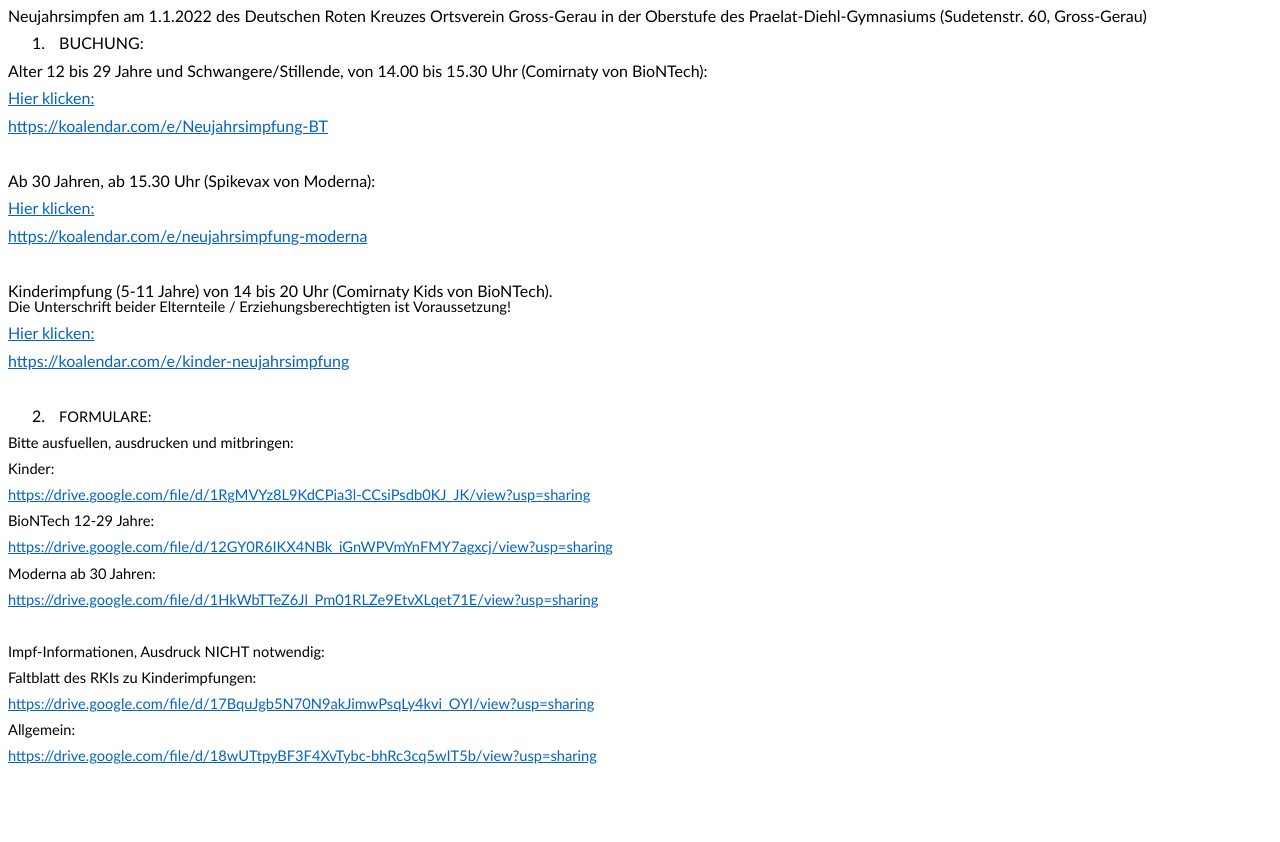
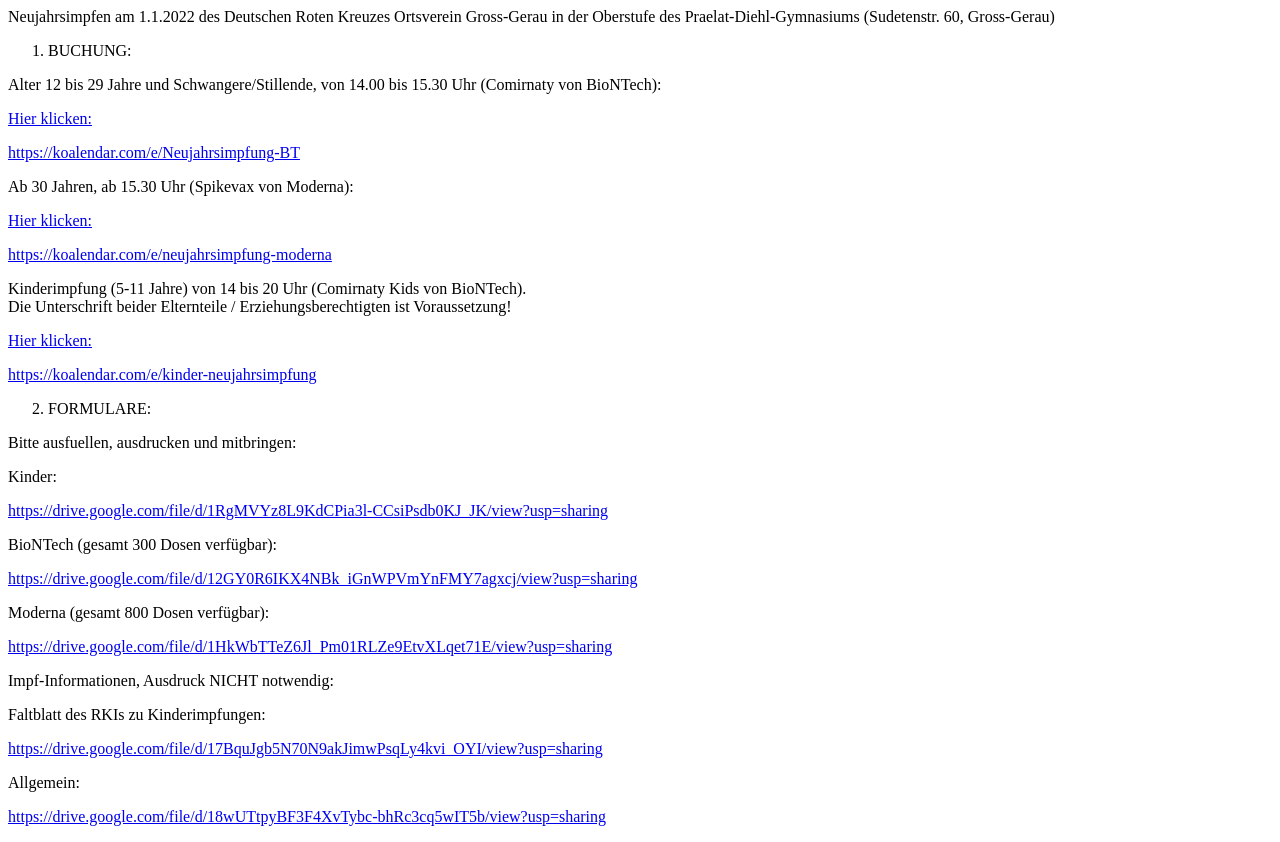
Before and after one commit to dochecker/neujahrsimpfen, a plain HTML site: page index.htm in a window 1280 px wide. Before the commit the page ends 800 px from the top, so only its background shows below. Drawn offline with Linux system fonts and the light colour scheme.

Commit message:
Update index.htm
v8 ohne iframe

```diff
--- a/index.htm
+++ b/index.htm
@@ -1,139 +1,28 @@
-<html>
-
-<head>
-<meta http-equiv=Content-Type content="text/html; charset=windows-1252">
-<meta name=Generator content="Microsoft Word 15 (filtered)">
-<style>
-<!--
- /* Font Definitions */
- @font-face
-	{font-family:"Cambria Math";
-	panose-1:2 4 5 3 5 4 6 3 2 4;}
-@font-face
-	{font-family:Calibri;
-	panose-1:2 15 5 2 2 2 4 3 2 4;}
- /* Style Definitions */
- p.MsoNormal, li.MsoNormal, div.MsoNormal
-	{margin-top:0cm;
-	margin-right:0cm;
-	margin-bottom:8.0pt;
-	margin-left:0cm;
-	line-height:105%;
-	font-size:11.0pt;
-	font-family:"Calibri",sans-serif;}
-a:link, span.MsoHyperlink
-	{color:#0563C1;
-	text-decoration:underline;}
-p.MsoListParagraph, li.MsoListParagraph, div.MsoListParagraph
-	{margin-top:0cm;
-	margin-right:0cm;
-	margin-bottom:8.0pt;
-	margin-left:36.0pt;
-	line-height:105%;
-	font-size:11.0pt;
-	font-family:"Calibri",sans-serif;}
-.MsoChpDefault
-	{font-size:10.0pt;}
-@page WordSection1
-	{size:595.3pt 841.9pt;
-	margin:70.85pt 70.85pt 2.0cm 70.85pt;}
-div.WordSection1
-	{page:WordSection1;}
--->
-</style>
-
-</head>
-
-<body lang=DE link="#0563C1" vlink="#954F72" style='word-wrap:break-word'>
-
-<div class=WordSection1>
-
-<p class=MsoNormal><span style='font-size:12.0pt;line-height:105%'>Neujahrsimpfen
-am 1.1.2022 des Deutschen Roten Kreuzes Ortsverein Gross-Gerau in der Oberstufe
-des Praelat-Diehl-Gymnasiums (Sudetenstr. 60, Gross-Gerau)</span></p>
-
-<p class=MsoListParagraph style='text-indent:-18.0pt'><span style='font-size:
-12.0pt;line-height:105%'>1.</span><span style='font-size:7.0pt;line-height:
-105%;font-family:"Times New Roman",serif'>&nbsp;&nbsp;&nbsp;&nbsp;&nbsp; </span><span
-style='font-size:12.0pt;line-height:105%'>BUCHUNG:&nbsp;</span></p>
-
-<p class=MsoNormal><span style='font-size:12.0pt;line-height:105%'>Alter 12 bis
-29 Jahre und Schwangere/Stillende, von 14.00 bis 15.30 Uhr (Comirnaty von
-BioNTech):</span></p>
-
-<p class=MsoNormal><span style='font-size:12.0pt;line-height:105%'><a
-href="https://koalendar.com/e/Neujahrsimpfung-BT">Hier klicken:</a> </span></p>
-
-<p class=MsoNormal><span style='font-size:12.0pt;line-height:105%'><a
-href="https://koalendar.com/e/Neujahrsimpfung-BT">https://koalendar.com/e/Neujahrsimpfung-BT</a></span></p>
-
-<p class=MsoNormal><span style='font-size:12.0pt;line-height:105%'>&nbsp;</span></p>
-
-<p class=MsoNormal><span style='font-size:12.0pt;line-height:105%'>Ab 30
-Jahren, ab 15.30 Uhr (Spikevax von Moderna):</span></p>
-
-<p class=MsoNormal><span style='font-size:12.0pt;line-height:105%'><a
-href="https://koalendar.com/e/neujahrsimpfung-moderna">Hier klicken: </a></span></p>
-
-<p class=MsoNormal><span style='font-size:12.0pt;line-height:105%'><a
-href="https://koalendar.com/e/neujahrsimpfung-moderna">https://koalendar.com/e/neujahrsimpfung-moderna</a></span></p>
-
-<p class=MsoNormal><span style='font-size:12.0pt;line-height:105%'>&nbsp;</span></p>
-
-<p class=MsoNormal><span style='font-size:12.0pt;line-height:105%'>Kinderimpfung
-(5-11 Jahre) von 14 bis 20 Uhr (Comirnaty Kids von BioNTech).<br>
-</span>Die Unterschrift beider Elternteile / Erziehungsberechtigten ist
-Voraussetzung!</p>
-
-<p class=MsoNormal><span style='font-size:12.0pt;line-height:105%'><a
-href="https://koalendar.com/e/kinder-neujahrsimpfung">Hier klicken:</a></span></p>
-
-<p class=MsoNormal><span style='font-size:12.0pt;line-height:105%'><a
-href="https://koalendar.com/e/kinder-neujahrsimpfung">https://koalendar.com/e/kinder-neujahrsimpfung</a></span></p>
-
-<p class=MsoListParagraph style='text-indent:-18.0pt'><span style='font-size:
-12.0pt;line-height:105%'>&nbsp;</span></p>
-
-<p class=MsoListParagraph style='text-indent:-18.0pt'><span style='font-size:
-12.0pt;line-height:105%'>2.</span><span style='font-size:7.0pt;line-height:
-105%;font-family:"Times New Roman",serif'>&nbsp;&nbsp;&nbsp;&nbsp;&nbsp; </span>FORMULARE:</p>
-
-<p class=MsoNormal>Bitte ausfuellen, ausdrucken und mitbringen:</p>
-
-<p class=MsoNormal>Kinder:</p>
-
-<p class=MsoNormal><a
-href="https://drive.google.com/file/d/1RgMVYz8L9KdCPia3l-CCsiPsdb0KJ_JK/view?usp=sharing">https://drive.google.com/file/d/1RgMVYz8L9KdCPia3l-CCsiPsdb0KJ_JK/view?usp=sharing</a></p>
-
-<p class=MsoNormal><span lang=EN-US>BioNTech 12-29 Jahre:</span></p>
-
-<p class=MsoNormal><a
-href="https://drive.google.com/file/d/12GY0R6IKX4NBk_iGnWPVmYnFMY7agxcj/view?usp=sharing"><span
-lang=EN-US>https://drive.google.com/file/d/12GY0R6IKX4NBk_iGnWPVmYnFMY7agxcj/view?usp=sharing</span></a></p>
-
-<p class=MsoNormal>Moderna ab 30 Jahren:</p>
-
-<p class=MsoNormal><a
-href="https://drive.google.com/file/d/1HkWbTTeZ6Jl_Pm01RLZe9EtvXLqet71E/view?usp=sharing">https://drive.google.com/file/d/1HkWbTTeZ6Jl_Pm01RLZe9EtvXLqet71E/view?usp=sharing</a></p>
-
-<p class=MsoNormal>&nbsp;</p>
-
-<p class=MsoNormal>Impf-Informationen, Ausdruck NICHT notwendig:</p>
-
-<p class=MsoNormal>Faltblatt des RKIs zu Kinderimpfungen:</p>
-
-<p class=MsoNormal><a
-href="https://drive.google.com/file/d/17BquJgb5N70N9akJimwPsqLy4kvi_OYI/view?usp=sharing">https://drive.google.com/file/d/17BquJgb5N70N9akJimwPsqLy4kvi_OYI/view?usp=sharing</a></p>
-
-<p class=MsoNormal>Allgemein: </p>
-
-<p class=MsoNormal><a
-href="https://drive.google.com/file/d/18wUTtpyBF3F4XvTybc-bhRc3cq5wIT5b/view?usp=sharing">https://drive.google.com/file/d/18wUTtpyBF3F4XvTybc-bhRc3cq5wIT5b/view?usp=sharing</a></p>
-
-<p class=MsoNormal>&nbsp;</p>
-
-</div>
-
-</body>
-
-</html>
+<p>Neujahrsimpfen am 1.1.2022 des Deutschen Roten Kreuzes Ortsverein Gross-Gerau in der Oberstufe des Praelat-Diehl-Gymnasiums (Sudetenstr. 60, Gross-Gerau)</p>
+<ol>
+<li>BUCHUNG:&nbsp;</li>
+</ol>
+<p>Alter 12 bis 29 Jahre und Schwangere/Stillende, von 14.00 bis 15.30 Uhr (Comirnaty von BioNTech):</p>
+<p><a href="https://koalendar.com/e/Neujahrsimpfung-BT">Hier klicken:</a></p>
+<p><a href="https://koalendar.com/e/Neujahrsimpfung-BT">https://koalendar.com/e/Neujahrsimpfung-BT</a></p>
+<p>Ab 30 Jahren, ab 15.30 Uhr (Spikevax von Moderna):</p>
+<p><a href="https://koalendar.com/e/neujahrsimpfung-moderna">Hier klicken:</a></p>
+<p><a href="https://koalendar.com/e/neujahrsimpfung-moderna">https://koalendar.com/e/neujahrsimpfung-moderna</a></p>
+<p>Kinderimpfung (5-11 Jahre) von 14 bis 20 Uhr (Comirnaty Kids von BioNTech).<br />Die Unterschrift beider Elternteile / Erziehungsberechtigten ist Voraussetzung!</p>
+<p><a href="https://koalendar.com/e/kinder-neujahrsimpfung">Hier klicken:</a></p>
+<p><a href="https://koalendar.com/e/kinder-neujahrsimpfung">https://koalendar.com/e/kinder-neujahrsimpfung</a></p>
+<ol start="2">
+<li>FORMULARE:</li>
+</ol>
+<p>Bitte ausfuellen, ausdrucken und mitbringen:</p>
+<p>Kinder:</p>
+<p><a href="https://drive.google.com/file/d/1RgMVYz8L9KdCPia3l-CCsiPsdb0KJ_JK/view?usp=sharing">https://drive.google.com/file/d/1RgMVYz8L9KdCPia3l-CCsiPsdb0KJ_JK/view?usp=sharing</a></p>
+<p>BioNTech (gesamt 300 Dosen verf&uuml;gbar):</p>
+<p><a href="https://drive.google.com/file/d/12GY0R6IKX4NBk_iGnWPVmYnFMY7agxcj/view?usp=sharing">https://drive.google.com/file/d/12GY0R6IKX4NBk_iGnWPVmYnFMY7agxcj/view?usp=sharing</a></p>
+<p>Moderna (gesamt 800 Dosen verf&uuml;gbar):</p>
+<p><a href="https://drive.google.com/file/d/1HkWbTTeZ6Jl_Pm01RLZe9EtvXLqet71E/view?usp=sharing">https://drive.google.com/file/d/1HkWbTTeZ6Jl_Pm01RLZe9EtvXLqet71E/view?usp=sharing</a></p>
+<p>Impf-Informationen, Ausdruck NICHT notwendig:</p>
+<p>Faltblatt des RKIs zu Kinderimpfungen:</p>
+<p><a href="https://drive.google.com/file/d/17BquJgb5N70N9akJimwPsqLy4kvi_OYI/view?usp=sharing">https://drive.google.com/file/d/17BquJgb5N70N9akJimwPsqLy4kvi_OYI/view?usp=sharing</a></p>
+<p>Allgemein:</p>
+<p><a href="https://drive.google.com/file/d/18wUTtpyBF3F4XvTybc-bhRc3cq5wIT5b/view?usp=sharing">https://drive.google.com/file/d/18wUTtpyBF3F4XvTybc-bhRc3cq5wIT5b/view?usp=sharing</a></p>
```
